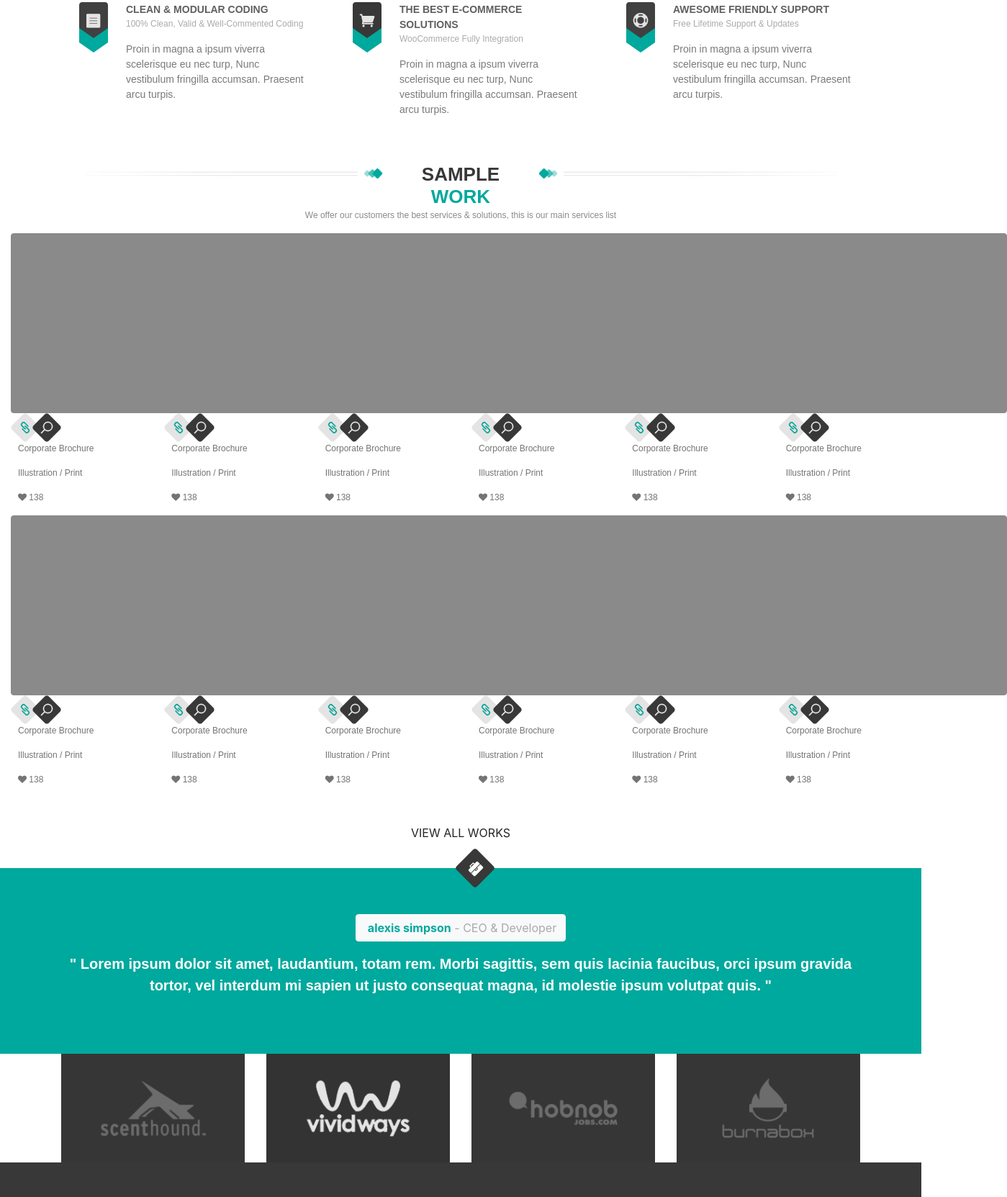
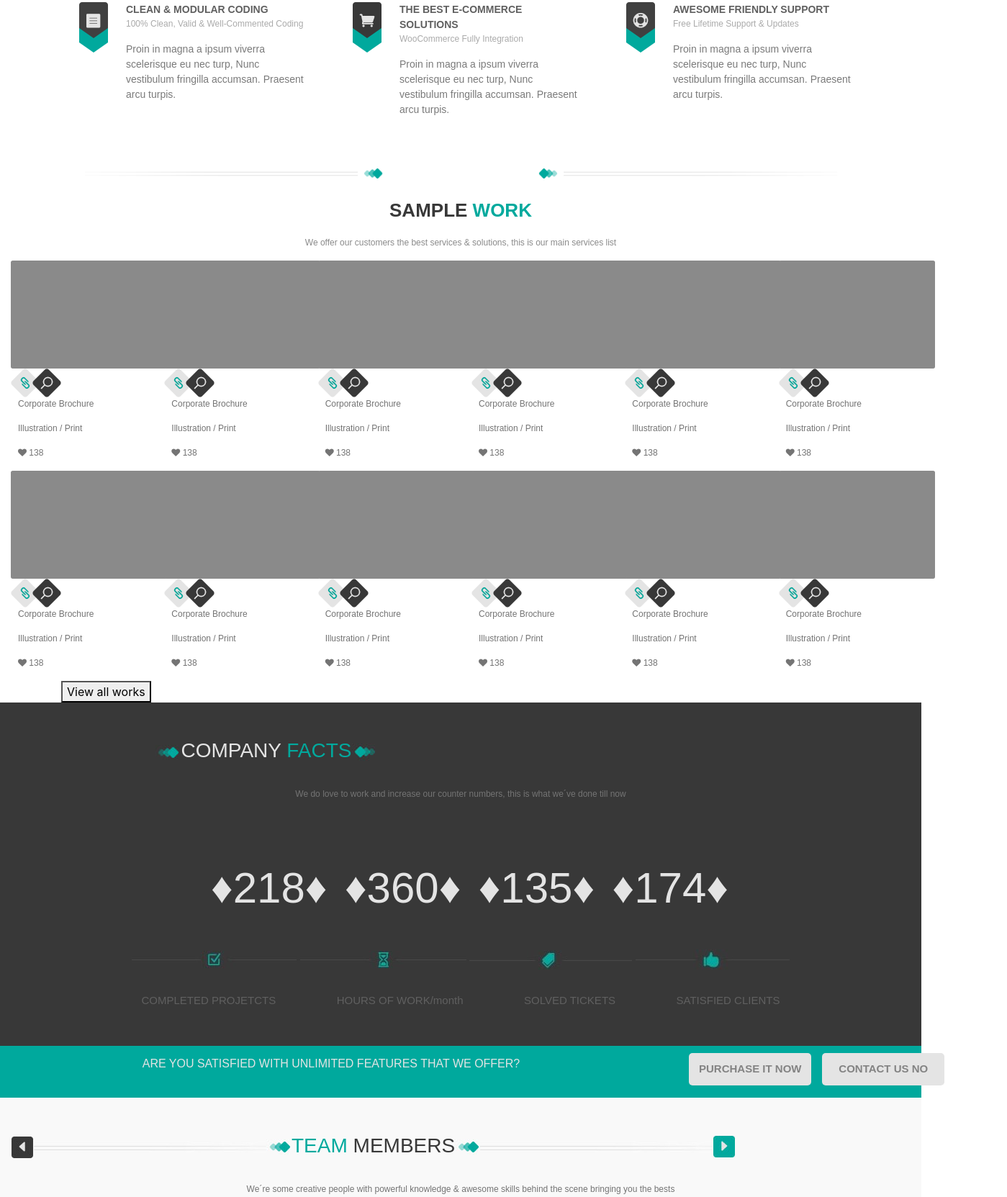
Before and after one commit to JuanPech/Startuprr-Onepage, a plain HTML site: page index.html in a window 1280 px wide. Shown: the part 1842-3505 px from the top of the page at 72% size, 1399 px wide, since content can reach past the window. Drawn offline with nearby package versions, Linux system fonts and the light colour scheme.

Commit message:
correccion del codigo

```diff
--- a/css/estilos.css
+++ b/css/estilos.css
@@ -225,30 +225,11 @@ header {
     -o-transform: rotate(180deg);
     transform: rotate(180deg);
 }
-.Color1{
-    color: #00a99d;
-}
-.Color2{
-    color: #a8a8a8;
-}
-.btn-green{
-    background-color: #00a99d;
-    margin: 30px 0;
-    color: #fff;
-    font-weight: bolder;
-    text-transform: uppercase;
-}
-.btn-green:hover{
-    background-color: transparent;
-    margin: 30px 0;
-    color: #00a99d;
-    font-weight: bolder;
-    text-transform: uppercase;
-    border:1px solid #00a99d;
-}
+
 /*--Seccion 5 Final--*/
 /*seccion 6*/
-#seccion-6{
+.img-fuid{
+    padding-right: 5px;
 }
 nav ul h1{
 	padding-left: 540px;
@@ -257,9 +238,8 @@ nav ul p{
 padding-left: 375px;
 color: #cdcdcd;
 }
-#categoria{
-	padding-right: 5px;
-}.team-text{
+
+.team-text{
     float: left;
     width: 100%;
     padding: 4rem 0;
@@ -276,7 +256,7 @@ color: #cdcdcd;
 .team-text p{
     color: #fff;
     font-weight: bold;
-    font-size: 20px;
+    font-size: 15px;
     padding: 1rem 0 0 0;
 }
 
--- a/index.html
+++ b/index.html
@@ -288,8 +288,7 @@
                     <img src="images/Startuprr-Onepage_06.png" class="img-fluid" >
                 </div>
                 <div class="col-sm-2 p-0">
-                    <h4 class="top-title">  sample <span style="color: #00a99d;">Work</span></h4>
-
+                    <h3 class="top-title">sample <span style="color: #00a99d;">Work   </span></h3>
                 </div>
                 <div class="col-sm-4 p-0">
                     <img src="images/Startuprr-Onepage_05.png" class="img-fluid">
@@ -299,7 +298,7 @@
             <div class="row">
                 <div class="col-md-2 p-11">
                     <div class="overlay-container">
-                        <img src="imagenes/seccion6/fondogris.png" class="overlay-image">
+                        <img src="imagenes/seccion6/fondogris.png" class="overlay-image" width="217" height="150">
                       <div class="overlay-middle">
                             <img src="images/work-work.png" >
                             <div class="overlay-text">
@@ -312,7 +311,7 @@
                 </div>
                 <div class="col-md-2 p-11">
                     <div class="overlay-container">
-                        <img src="imagenes/seccion6/fondogris.png" class="overlay-image">
+                        <img src="imagenes/seccion6/fondogris.png" class="overlay-image" width="217" height="150">
                         <div class="overlay-middle">
                             <img src="images/work-work.png" >
                             <div class="overlay-text">
@@ -325,7 +324,7 @@
                 </div>
                 <div class="col-md-2 p-11">
                     <div class="overlay-container">
-                        <img src="imagenes/seccion6/fondogris.png" class="overlay-image">
+                        <img src="imagenes/seccion6/fondogris.png" class="overlay-image" width="217" height="150">
                         <div class="overlay-middle">
                             <img src="images/work-work.png" >
                             <div class="overlay-text">
@@ -338,7 +337,7 @@
                 </div>
                 <div class="col-md-2 p-11">
                     <div class="overlay-container">
-                        <img src="imagenes/seccion6/fondogris.png" class="overlay-image">
+                        <img src="imagenes/seccion6/fondogris.png" class="overlay-image" width="217" height="150">
                         <div class="overlay-middle">
                             <img src="images/work-work.png" >
                             <div class="overlay-text">
@@ -351,7 +350,7 @@
                 </div>
                 <div class="col-md-2 p-11">
                     <div class="overlay-container">
-                        <img src="imagenes/seccion6/fondogris.png" class="overlay-image">
+                        <img src="imagenes/seccion6/fondogris.png" class="overlay-image" width="217" height="150">
                         <div class="overlay-middle">
                             <img src="images/work-work.png" >
                             <div class="overlay-text">
@@ -364,7 +363,7 @@
                 </div>
                 <div class="col-md-2 p-11">
                     <div class="overlay-container">
-                        <img src="imagenes/seccion6/fondogris.png" class="overlay-image">
+                        <img src="imagenes/seccion6/fondogris.png" class="overlay-image" width="217" height="150">
                         <div class="overlay-middle">
                             <img src="images/work-work.png" >
                             <div class="overlay-text">
@@ -377,7 +376,7 @@
                 </div>
                 <div class="col-md-2 p-11">
                     <div class="overlay-container">
-                        <img src="imagenes/seccion6/fondogris.png" class="overlay-image">
+                        <img src="imagenes/seccion6/fondogris.png" class="overlay-image" width="217" height="150">
                         <div class="overlay-middle">
                             <img src="images/work-work.png" >
                             <div class="overlay-text">
@@ -390,7 +389,7 @@
                 </div>
                 <div class="col-md-2 p-11">
                     <div class="overlay-container">
-                        <img src="imagenes/seccion6/fondogris.png" class="overlay-image">
+                        <img src="imagenes/seccion6/fondogris.png" class="overlay-image" width="217" height="150">
                         <div class="overlay-middle">
                             <img src="images/work-work.png" >
                             <div class="overlay-text">
@@ -403,7 +402,7 @@
                 </div>
                 <div class="col-md-2 p-11">
                     <div class="overlay-container">
-                        <img src="imagenes/seccion6/fondogris.png" class="overlay-image">
+                        <img src="imagenes/seccion6/fondogris.png" class="overlay-image" width="217" height="150">
                         <div class="overlay-middle">
                             <img src="images/work-work.png" >
                             <div class="overlay-text">
@@ -416,7 +415,7 @@
                 </div>
                 <div class="col-md-2 p-11">
                     <div class="overlay-container">
-                        <img src="imagenes/seccion6/fondogris.png" class="overlay-image">
+                        <img src="imagenes/seccion6/fondogris.png" class="overlay-image" width="217" height="150">
                         <div class="overlay-middle">
                             <img src="images/work-work.png" >
                             <div class="overlay-text">
@@ -429,7 +428,7 @@
                 </div>
                 <div class="col-md-2 p-11">
                     <div class="overlay-container">
-                        <img src="imagenes/seccion6/fondogris.png" class="overlay-image">
+                        <img src="imagenes/seccion6/fondogris.png" class="overlay-image" width="217" height="150">
                         <div class="overlay-middle">
                             <img src="images/work-work.png" >
                             <div class="overlay-text">
@@ -442,7 +441,7 @@
                 </div>
                 <div class="col-md-2 p-11">
                     <div class="overlay-container">
-                        <img src="imagenes/seccion6/fondogris.png" class="overlay-image">
+                        <img src="imagenes/seccion6/fondogris.png" class="overlay-image" width="217" height="150">
                         <div class="overlay-middle">
                             <img src="images/work-work.png" >
                             <div class="overlay-text">
@@ -456,36 +455,7 @@
             </div>
         </div>
         <div class="container">
-            <button class="btn btn-block btn-green">View all works</button>
-        </div>
-    </section>
-        <section class="team-text">
-        <div class="angle-90" ><div class="icon" style="background-color:#383838 !important;"><span class="fa fa-briefcase"></span></div></div>
-        <div class="container text-center">
-            <button class="btn btn-light font-weight-bold pl-3"><span class="tex-green">alexis simpson</span><span class="tex-dark"> - CEO & Developer</span></button>
-            <p>
-                "
-                Lorem ipsum dolor sit amet, laudantium, totam rem. Morbi sagittis, sem quis lacinia faucibus, orci ipsum gravida tortor, vel interdum mi sapien ut justo consequat magna, id molestie ipsum volutpat quis.
-                "
-            </p>
-        </div>
-    </section>
-    <section class="clients">
-        <div class="container">
-            <div class="row">
-                <div class="col-sm-3">
-                    <img src="images/c-1.png" class="img-fluid shadow-md">
-                </div>
-                <div class="col-sm-3">
-                    <img src="images/c-2.png" class="img-fluid shadow-md">
-                </div>
-                <div class="col-sm-3">
-                    <img src="images/c-3.png" class="img-fluid shadow-md">
-                </div>
-                <div class="col-sm-3">
-                    <img src="images/c-4.png" class="img-fluid shadow-md">
-                </div>
-            </div>
+            <button class="boton-verde">View all works</button>
         </div>
     </section>
 
@@ -635,6 +605,35 @@
 					</div>
 			</div>
 		</div>
+                <section class="team-text">
+        <div class="angle-90" ><div class="icon" style="background-color:#383838 !important;"><span class="fa fa-briefcase"></span></div></div>
+        <div class="container text-center">
+            <button class="btn btn-light font-weight-bold pl-3"><span class="tex-green">alexis simpson</span><span class="tex-dark"> - CEO & Developer</span></button>
+            <p>
+                "
+                Lorem ipsum dolor sit amet, laudantium, totam rem. Morbi sagittis, sem quis lacinia faucibus, orci ipsum gravida tortor, vel interdum mi sapien ut justo consequat magna, id molestie ipsum volutpat quis.
+                "
+            </p>
+        </div>
+    </section>
+    <section class="clientes">
+        <div class="container">
+            <div class="row">
+                <div class="col-sm-3">
+                    <img src="images/c-1.png" class="img-fluid shadow-md">
+                </div>
+                <div class="col-sm-3">
+                    <img src="images/c-2.png" class="img-fluid shadow-md">
+                </div>
+                <div class="col-sm-3">
+                    <img src="images/c-3.png" class="img-fluid shadow-md">
+                </div>
+                <div class="col-sm-3">
+                    <img src="images/c-4.png" class="img-fluid shadow-md">
+                </div>
+            </div>
+        </div>
+    </section>
 		<div id="content4">
 				<div id="subtitulo3" class="col-sm-12">
 					<h3><img src="imagenes/li2.jpg" alt="li2"><img src="imagenes/tri1.jpg" alt="tri1"><font color=#383838>REAL CHEAP</font>  <font color=#00a99d >PRICES</font><img src="imagenes/tria.jpg" alt="tria"><img src="imagenes/li2.jpg" alt="li2"></h3>
```
